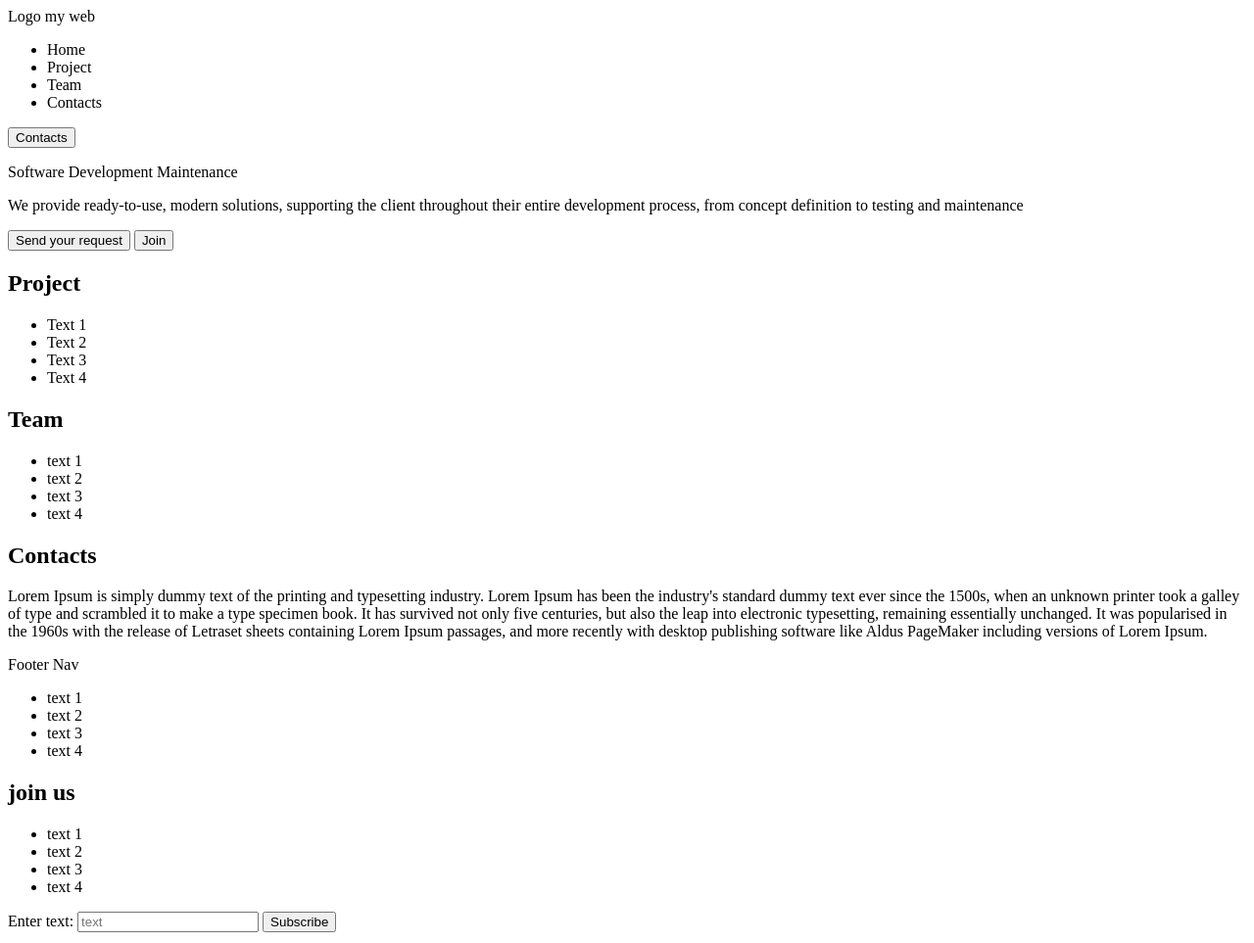
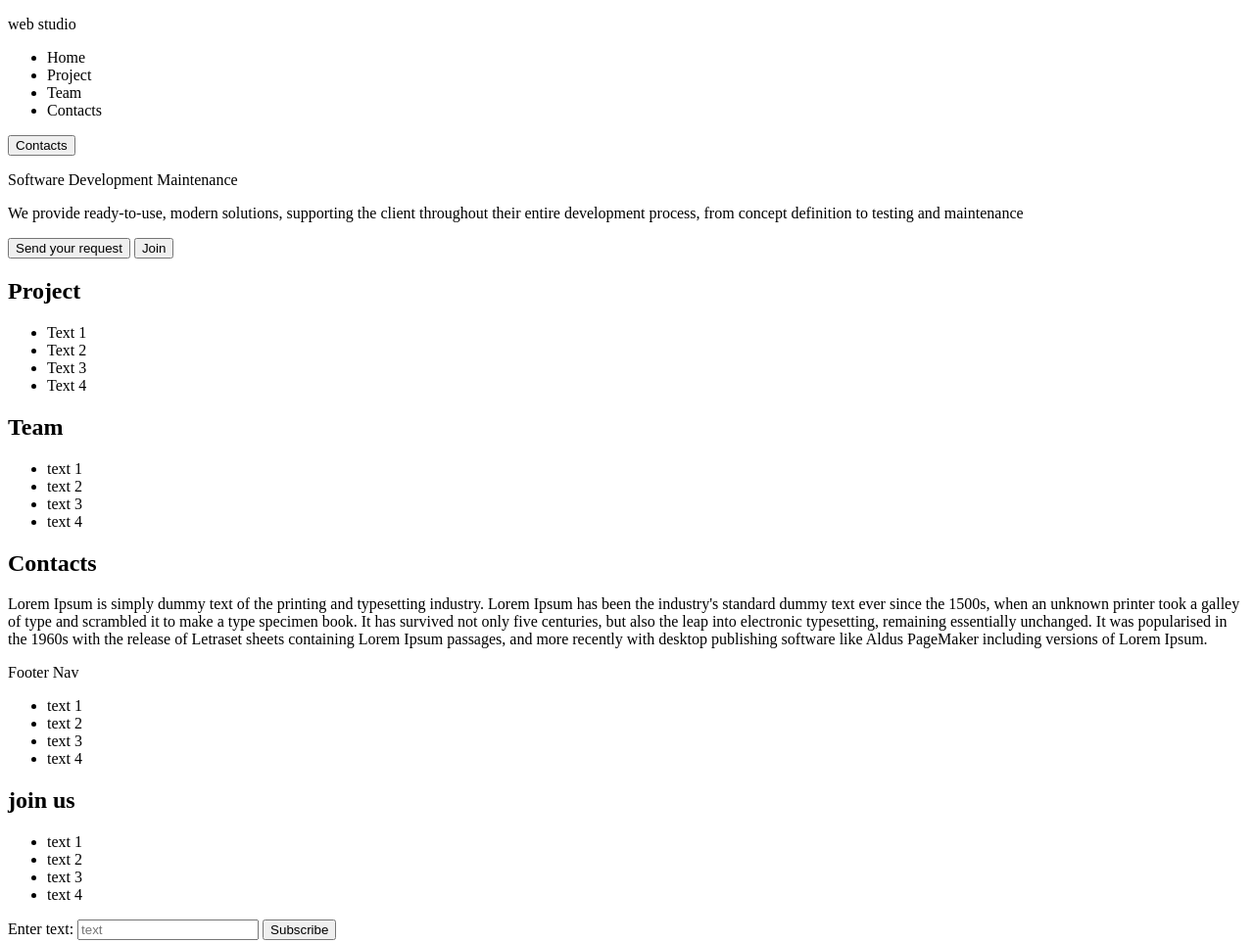
Before and after one commit to Saftar94/beetrootacademyLS1, a plain HTML site: page index.html in a window 1280 px wide. Shown: the whole page at 98% size. Drawn offline with Linux system fonts and the light colour scheme.

Commit message:
HM Fixed
 HM Fixed

```diff
--- a/index.html
+++ b/index.html
@@ -3,12 +3,12 @@
 <head>
     <meta charset="UTF-8">
     <meta name="viewport" content="width=, initial-scale=1.0">
-    <title>Document</title>
+    <title>web studio</title>
 </head>
 <body>
     <header>
         <div>
-        <a>Logo my web</a>
+        <p>web studio</p>
         <div>
         <nav>
             <ul>
@@ -25,20 +25,13 @@
     </div>
     </header>
     <main>
-        <div>
-            <div>
                 <div>
             <p>Software Development Maintenance</p>
         <p>We provide ready-to-use, modern solutions, supporting the client throughout their entire development process, from concept definition to testing and maintenance</p>
     </div>
-    <div>
         <button type="button">Send your request</button>
         <button type="button">Join</button>
-    </div>
-    </div>
-</div>
-        <div>
-            <div>
+            <section>
                 <h2>Project</h2>
                 <ul>
             <li>Text 1</li>
@@ -46,10 +39,8 @@
             <li>Text 3</li>
             <li>Text 4</li>
         </ul>
-    </div>
-</div>
-        <div>
-            <div>
+    </section>
+            <section>
                 <h2>Team</h2>
                 <ul>
                     <li>text 1</li>
@@ -57,19 +48,17 @@
                     <li>text 3</li>
                     <li>text 4</li>
                 </ul>
-            </div>
-        </div>
-        <div>
-            <div>
+            </section>
+            <section>
                 <h2>Contacts</h2>
 <div>
-    <p>Lorem Ipsum is simply dummy text of the printing and typesetting industry. Lorem Ipsum has been the industry's standard dummy text ever since the 1500s, when an unknown printer took a galley of type and scrambled it to make a type specimen book. It has survived not only five centuries, but also the leap into electronic typesetting, remaining essentially unchanged. It was popularised in the 1960s with the release of Letraset sheets containing Lorem Ipsum passages, and more recently with desktop publishing software like Aldus PageMaker including versions of Lorem Ipsum.</p></div>
-            </div>
-        </div>
+    <p>Lorem Ipsum is simply dummy text of the printing and typesetting industry. Lorem Ipsum has been the industry's standard dummy text ever since the 1500s, when an unknown printer took a galley of type and scrambled it to make a type specimen book. It has survived not only five centuries, but also the leap into electronic typesetting, remaining essentially unchanged. It was popularised in the 1960s with the release of Letraset sheets containing Lorem Ipsum passages, and more recently with desktop publishing software like Aldus PageMaker including versions of Lorem Ipsum.
+    </p>
+</div>
+            </section>
     </main>
     <footer>
-        <div>
-            <div>Footer Nav
+      <div>Footer Nav
                 <ul>
                     <li>text 1</li>
                     <li>text 2</li>
@@ -93,7 +82,6 @@
                     <button type="submit">Subscribe</button>
                 </form>
         </div>
-        </div>
     </footer>
 </body>
 </html>
```
